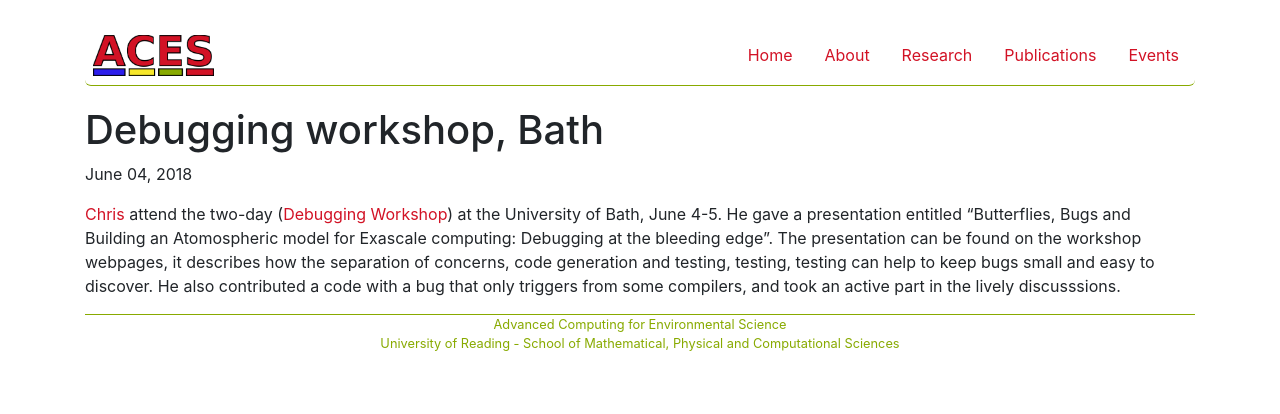
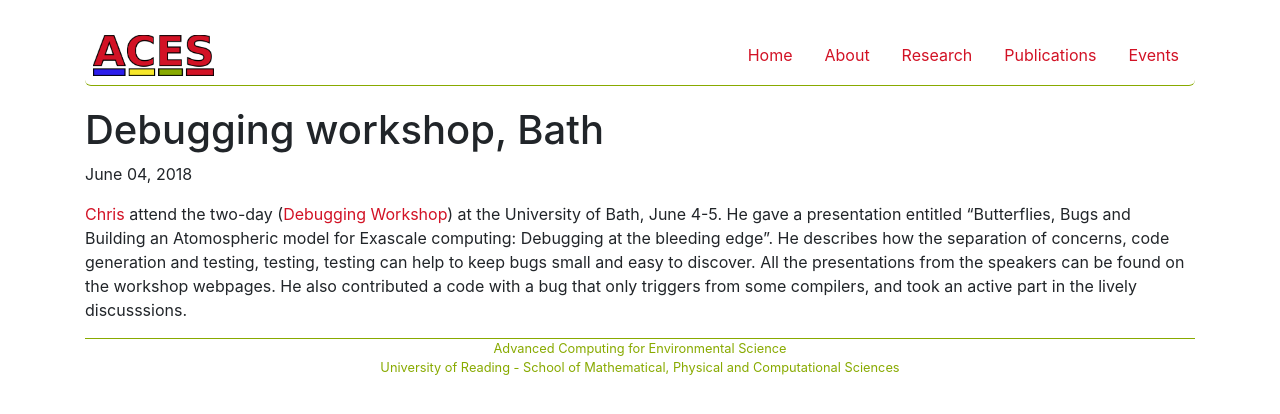
Before and after one commit to uor-aces/uor-aces.github.io, a Jekyll site: the page built from _posts/2018-06-04-debug.md, in a window 1280 px wide. Shown: the top 414 px of the page. Built offline with Jekyll 4.4.1, drawn with Linux system fonts in a browser that asks for light colours.

Commit message:
A quick edit.

```diff
--- a/_posts/2018-06-04-debug.md
+++ b/_posts/2018-06-04-debug.md
@@ -5,4 +5,14 @@ icon: newspaper-o
 shortnews: True
 ---
 
-[Chris](bio/chris.html) attend the two-day ([Debugging Workshop](http:/https://sites.google.com/site/debuggingnumericalsoftware/home)) at the University of Bath, June 4-5. He gave a presentation entitled  "Butterflies, Bugs and Building an Atomospheric model for Exascale computing: Debugging at the bleeding edge". The presentation can be found on the workshop webpages, it describes how the separation of concerns, code generation and testing, testing, testing can help to keep bugs small and easy to discover. He also contributed a code with a bug that only triggers from some compilers, and took an active part in the lively discusssions.
+[Chris](bio/chris.html) attend the two-day ([Debugging
+Workshop](https://sites.google.com/site/debuggingnumericalsoftware/home))
+at the University of Bath, June 4-5. He gave a presentation entitled
+"Butterflies, Bugs and Building an Atomospheric model for Exascale
+computing: Debugging at the bleeding edge". He describes how the
+separation of concerns, code generation and testing, testing, testing
+can help to keep bugs small and easy to discover. All the
+presentations from the speakers can be found on the workshop
+webpages. He also contributed a code with a bug that only triggers
+from some compilers, and took an active part in the lively
+discusssions.
```
